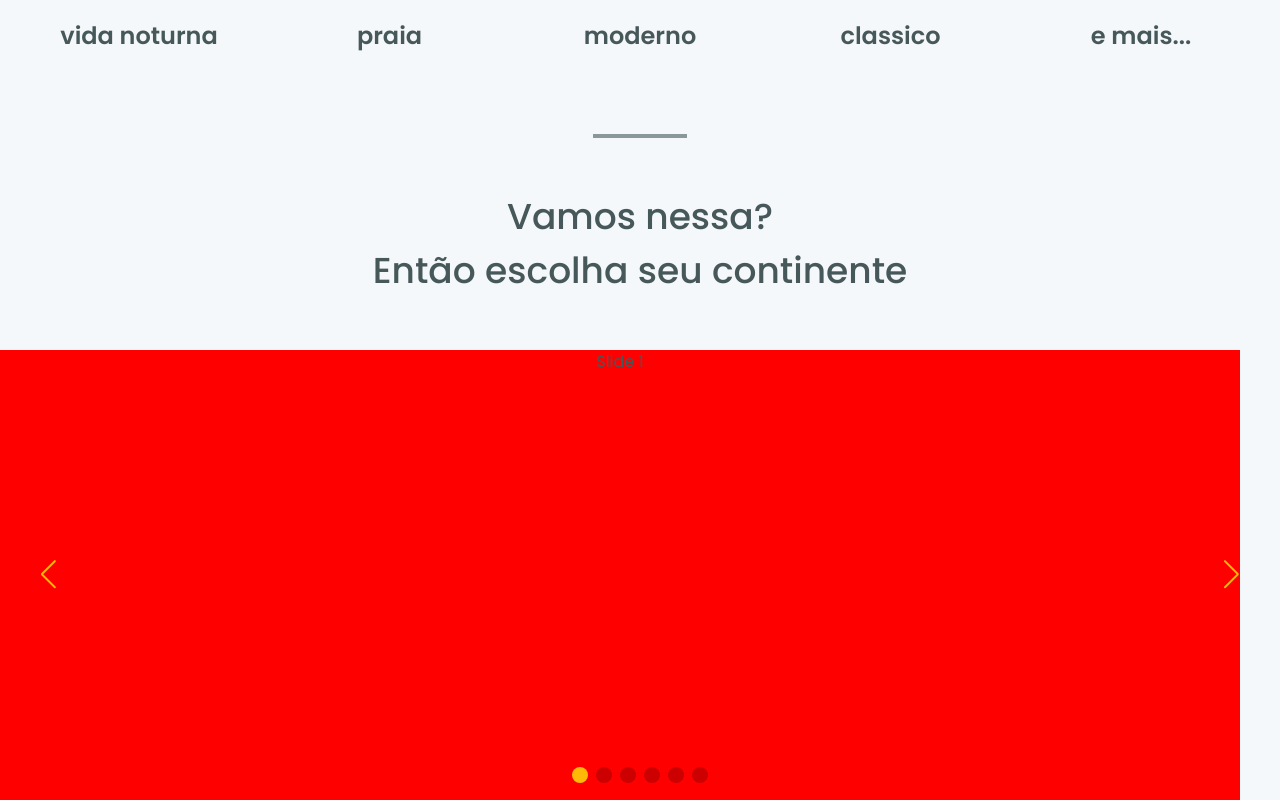
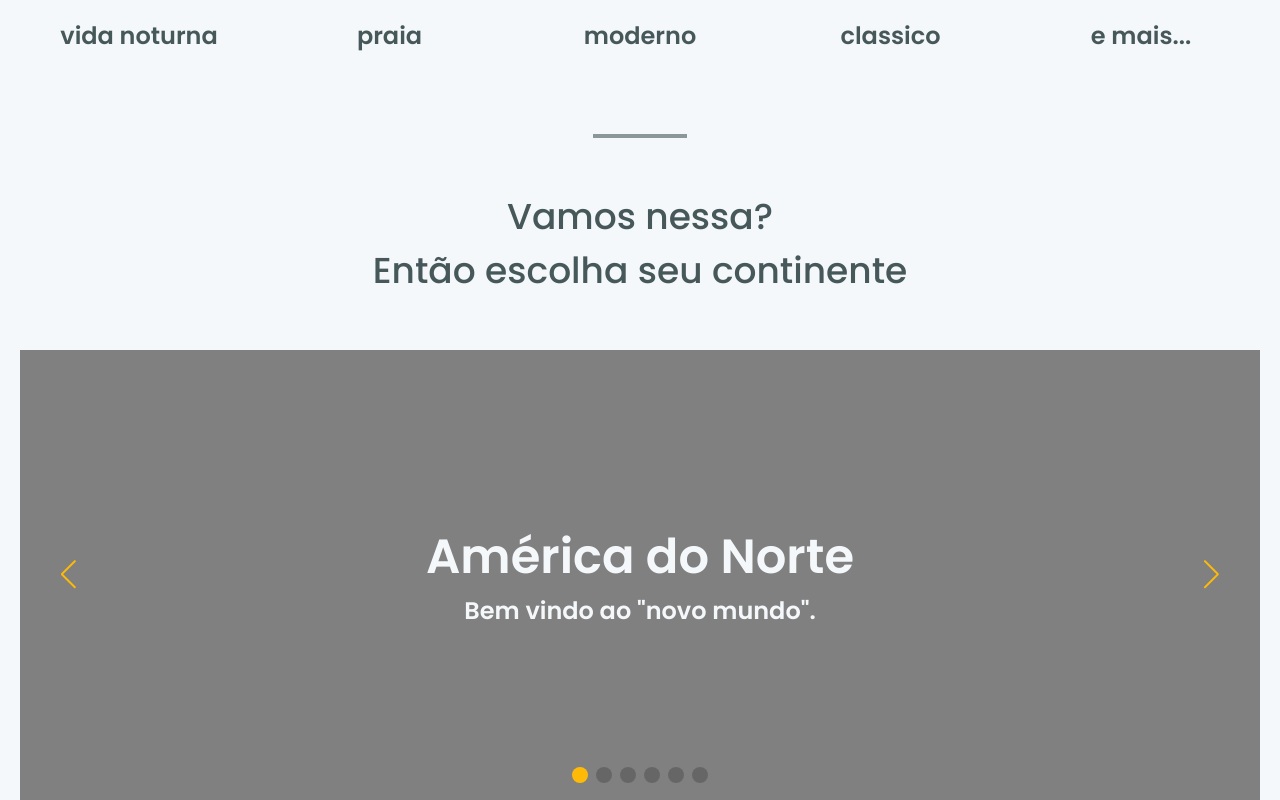
Before and after one commit to ahnucl/desafio-chakra, a Next.js app: page / in a window 1280 px wide. Shown: the part 1231-2031 px from the top of the page. Built offline with nearby package versions, Linux system fonts and the light colour scheme.

Commit message:
Usa dados reais para o carrousel

```diff
--- a/src/pages/api/continents/index.ts
+++ b/src/pages/api/continents/index.ts
@@ -10,7 +10,7 @@ export default (request: NextApiRequest, response: NextApiResponse) => {
       callPhrase: continent.callPhrase,
     }))
 
-    return response.status(200).json({ continentsCall })
+    return response.status(200).json(continentsCall)
   }
 
   return response.status(405).json({ error: 'Method not allowed.' })
--- a/src/pages/index.tsx
+++ b/src/pages/index.tsx
@@ -9,8 +9,12 @@ import {
 } from '@chakra-ui/react'
 import { Swiper, SwiperSlide } from 'swiper/react'
 import { Navigation, Pagination } from 'swiper'
+import { GetServerSideProps } from 'next'
+
 import { Banner } from '../components/Banner'
 import { Header } from '../components/Header'
+
+import { api } from '../utils/api'
 
 import 'swiper/css'
 import 'swiper/css/navigation'
@@ -39,7 +43,16 @@ const travelTypes = [
   },
 ]
 
-export default function Home() {
+interface ContinentCall {
+  id: string
+  name: string
+  callPhrase: string
+}
+interface HomeProps {
+  contintentsCall: ContinentCall[]
+}
+
+export default function Home({ contintentsCall }: HomeProps) {
   return (
     <Box>
       <Header />
@@ -79,35 +92,30 @@ export default function Home() {
             <Text>Então escolha seu continente</Text>
           </Box>
 
-          <Flex maxW="100vw" align="center">
+          <Flex maxW="1240px" align="center" __css={{}}>
             <Swiper
               loop
               navigation
               pagination={{ clickable: true }}
               modules={[Navigation, Pagination]}
-              onSlideChange={() => console.log('slide change')}
-              onSwiper={swiper => console.log(swiper)}
             >
-              <SwiperSlide>
-                <Box w="1240px" h="450" bg="red">
-                  Slide 1
-                </Box>
-              </SwiperSlide>
-              <SwiperSlide>
-                <Box bg="red">Slide 2</Box>
-              </SwiperSlide>
-              <SwiperSlide>
-                <Box bg="red">Slide 3</Box>
-              </SwiperSlide>
-              <SwiperSlide>
-                <Box bg="red">Slide 4</Box>
-              </SwiperSlide>
-              <SwiperSlide>
-                <Box bg="red">Slide 5</Box>
-              </SwiperSlide>
-              <SwiperSlide>
-                <Box bg="red">Slide 6</Box>
-              </SwiperSlide>
+              {contintentsCall.map(call => (
+                <SwiperSlide>
+                  <Flex
+                    h="450"
+                    bg="gray"
+                    key={call.id}
+                    m="auto"
+                    direction="column"
+                    justify="center"
+                    fontWeight="bold"
+                    color="light.headingsAndText"
+                  >
+                    <Text fontSize="5xl">{call.name}</Text>
+                    <Text fontSize="2xl">{call.callPhrase}</Text>
+                  </Flex>
+                </SwiperSlide>
+              ))}
             </Swiper>
           </Flex>
         </Stack>
@@ -115,3 +123,13 @@ export default function Home() {
     </Box>
   )
 }
+
+export const getServerSideProps: GetServerSideProps = async () => {
+  const { data } = await api.get('continents')
+
+  return {
+    props: {
+      contintentsCall: data,
+    },
+  }
+}
--- /dev/null
+++ b/src/utils/api.ts
@@ -0,0 +1,7 @@
+import axios from 'axios'
+
+const api = axios.create({
+  baseURL: 'http://localhost:3000/api/',
+})
+
+export { api }
```
